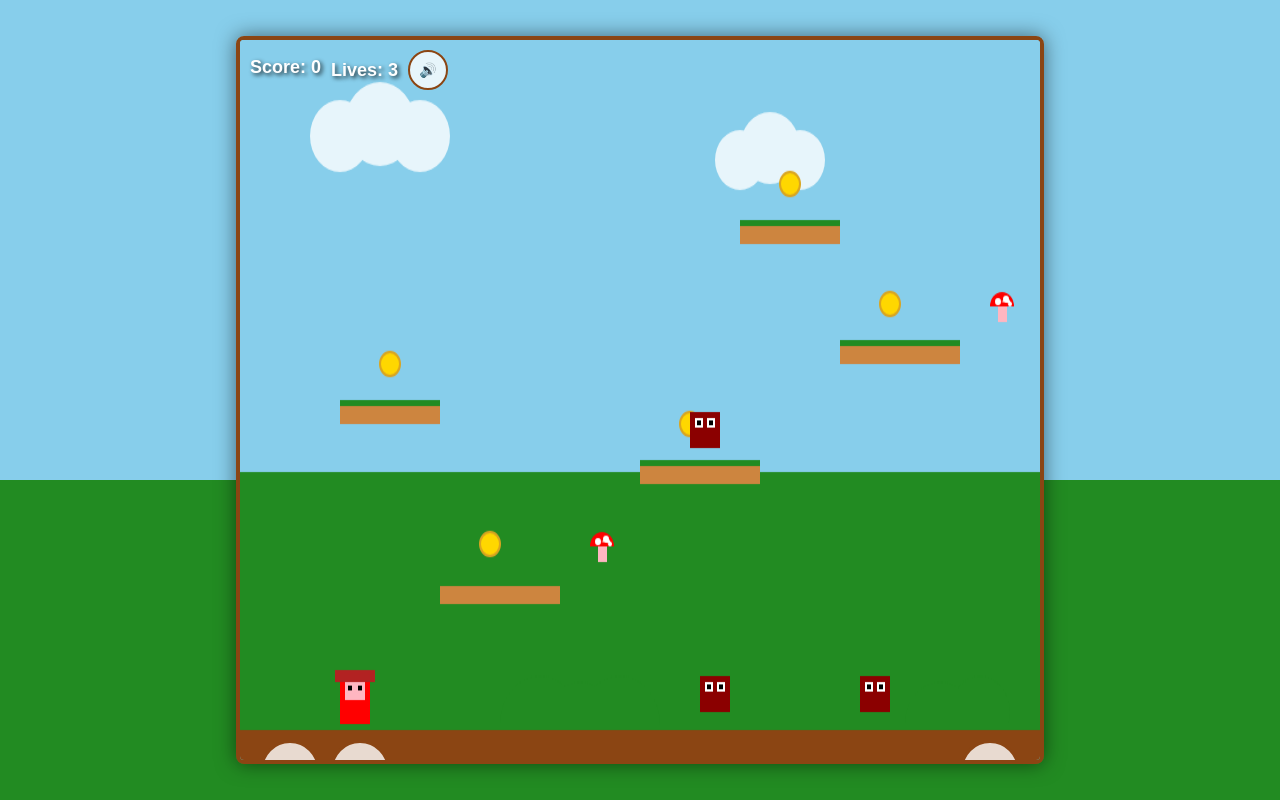
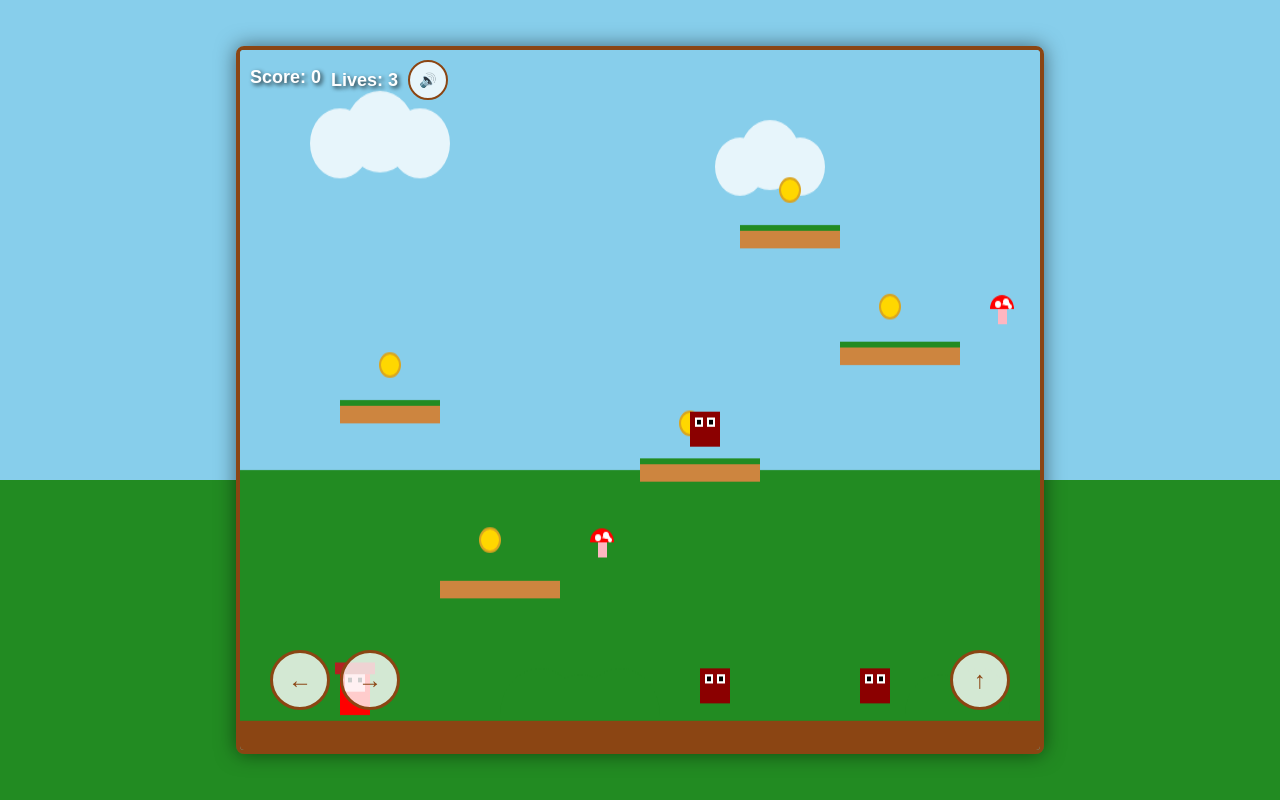
Before and after one commit to brankosimic/mario-game, a website: page index.html in a window 1280 px wide. Drawn offline with Linux system fonts and the light colour scheme.

Commit message:
Fix landscape: proper canvas height and button positioning

```diff
--- a/style.css
+++ b/style.css
@@ -147,7 +147,7 @@ body {
         width: 100vw;
         height: 100vh;
         max-width: 800px;
-        max-height: calc(100vh - 80px);
+        max-height: calc(100vh - 100px);
     }
 
     #mobile-controls {
@@ -156,20 +156,26 @@ body {
         width: 100%;
         max-width: 800px;
         bottom: 20px;
+        left: 50%;
+        transform: translateX(-50%);
     }
 
-    #leftBtn, #rightBtn {
+    #leftBtn {
         position: absolute;
-        left: 20px;
+        left: 30px;
+        bottom: 20px;
     }
 
     #rightBtn {
-        left: 90px;
+        position: absolute;
+        left: 100px;
+        bottom: 20px;
     }
 
     #jumpBtn {
         position: absolute;
-        right: 20px;
+        right: 30px;
+        bottom: 20px;
         margin-top: 0;
     }
 
```
